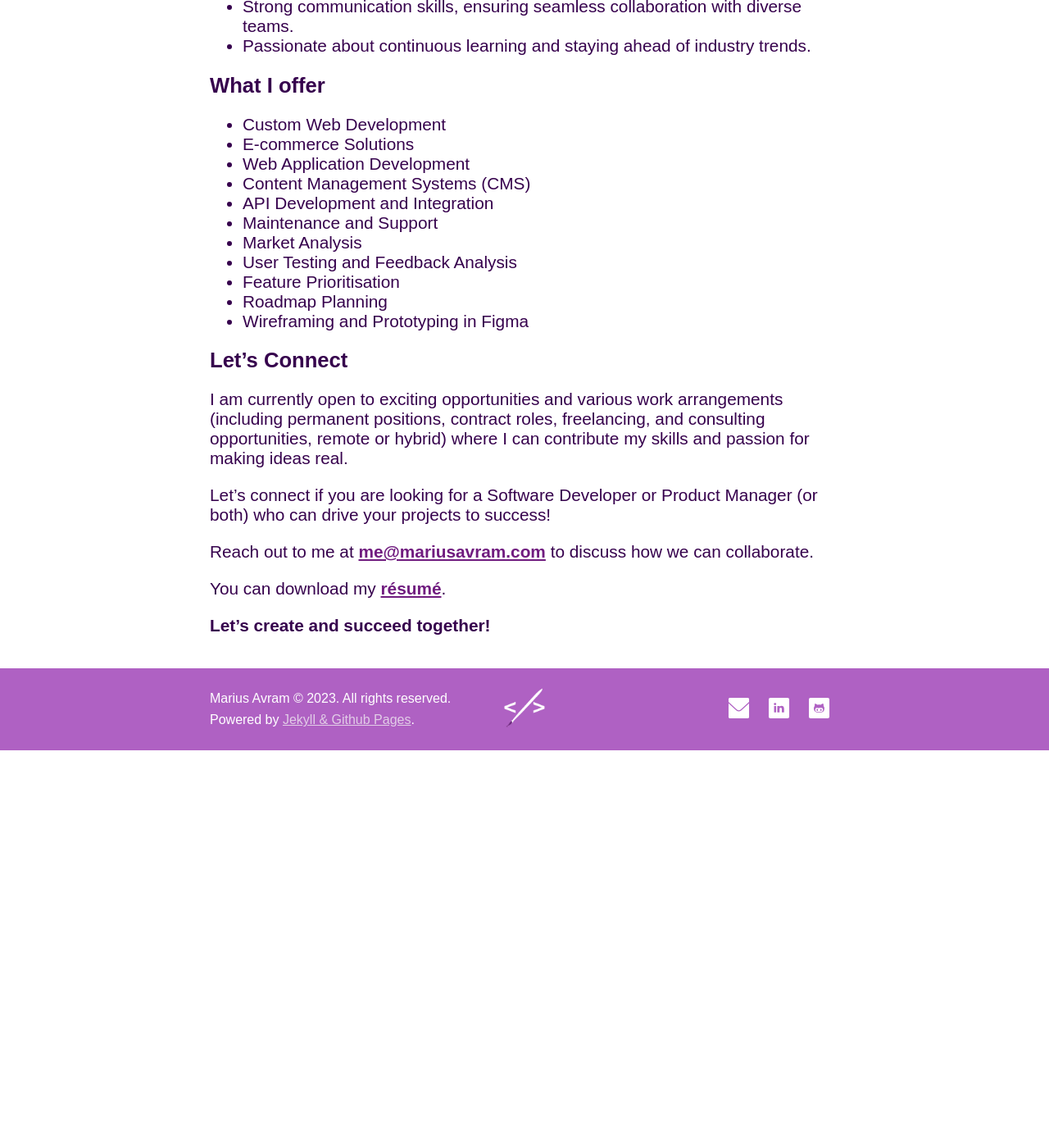
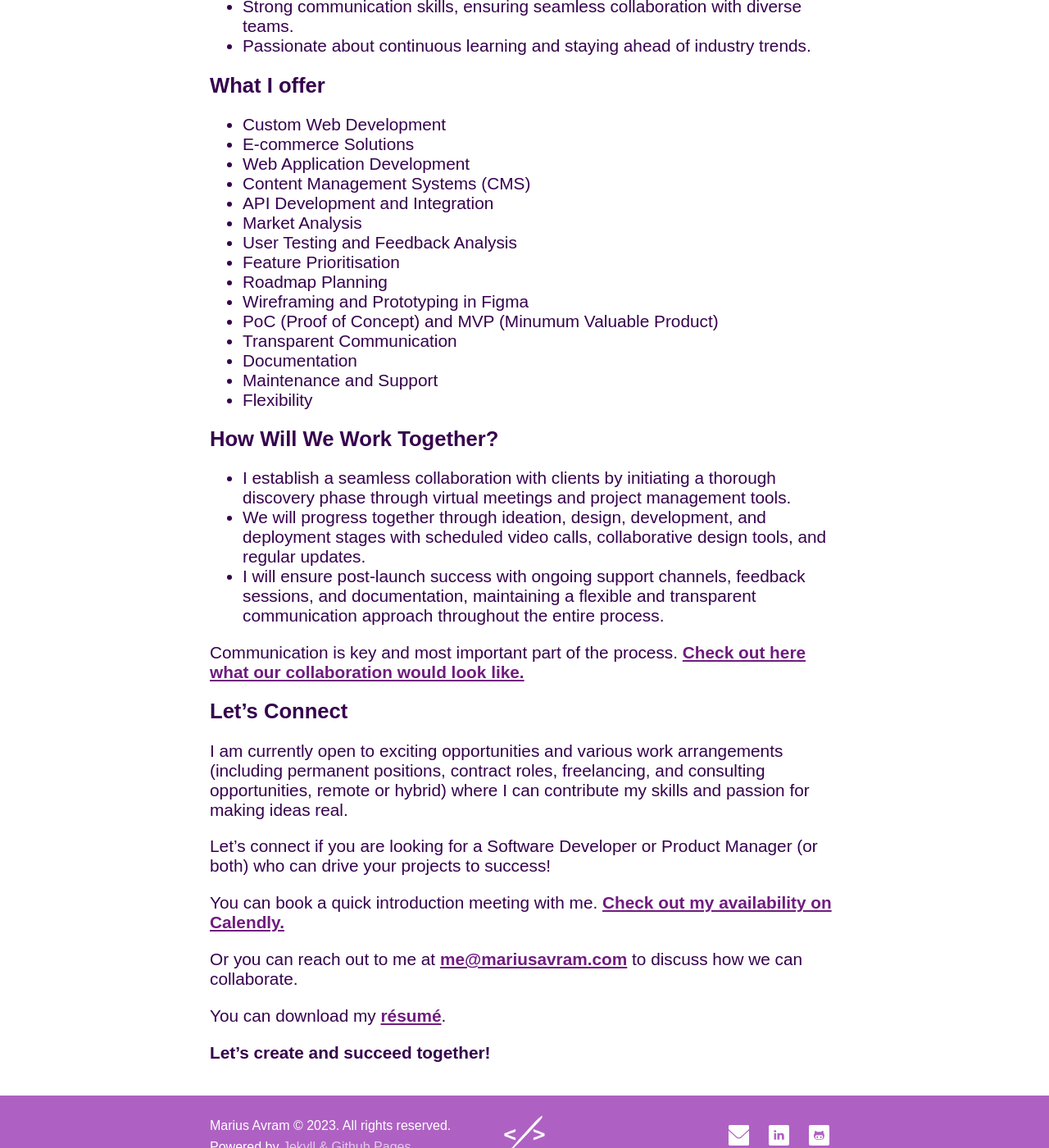
Before and after one commit to mariusavram91/mariusavram, a Jekyll site: the page built from pages/lets_work_together.md, in a window 1280 px wide and 1400 px high, scrolled down 1412 px. Shown: the whole window at 82% size. Built offline with Jekyll 4.4.1, drawn with Linux system fonts in a browser that asks for light colours; before the commit the page ends 2327 px from its top, so only the background shows below that.

Commit message:
Add the collaboration page describing the guidelines I follow

```diff
--- a/pages/lets_work_together.md
+++ b/pages/lets_work_together.md
@@ -50,12 +50,24 @@ I understand the importance of collaboration and effective communication. Throug
 - Web Application Development
 - Content Management Systems (CMS)
 - API Development and Integration
-- Maintenance and Support
 - Market Analysis
 - User Testing and Feedback Analysis
 - Feature Prioritisation
 - Roadmap Planning
 - Wireframing and Prototyping in Figma
+- PoC (Proof of Concept) and MVP (Minumum Valuable Product)
+- Transparent Communication
+- Documentation
+- Maintenance and Support
+- Flexibility
+
+## How Will We Work Together?
+
+- I establish a seamless collaboration with clients by initiating a thorough discovery phase through virtual meetings and project management tools.
+- We will progress together through ideation, design, development, and deployment stages with scheduled video calls, collaborative design tools, and regular updates.
+- I will ensure post-launch success with ongoing support channels, feedback sessions, and documentation, maintaining a flexible and transparent communication approach throughout the entire process.
+
+Communication is key and most important part of the process. [**Check out here what our collaboration would look like.**](/collaboration/){:target="_blank"}
 
 ## Let's Connect
 
@@ -63,7 +75,9 @@ I am currently open to exciting opportunities and various work arrangements (inc
 
 Let's connect if you are looking for a Software Developer or Product Manager (or both) who can drive your projects to success!
 
-Reach out to me at [**me@mariusavram.com**](mailto:me@mariusavram.com?subject=Job Opportunity with [Your Name or Your Company's Name]) to discuss how we can collaborate.
+You can book a quick introduction meeting with me. [**Check out my availability on Calendly.**](https://calendly.com/mariusavram/20min){:target="_blank"}
+
+Or you can reach out to me at [**me@mariusavram.com**](mailto:me@mariusavram.com?subject=Job Opportunity with [Your Name or Your Company's Name]) to discuss how we can collaborate.
 
 You can download my [**résumé**]({{site.resume}}){:target="_blank"}.
 
```
Also changed, not shown: pages/collaboration.md (added, +173 -0 lines).
